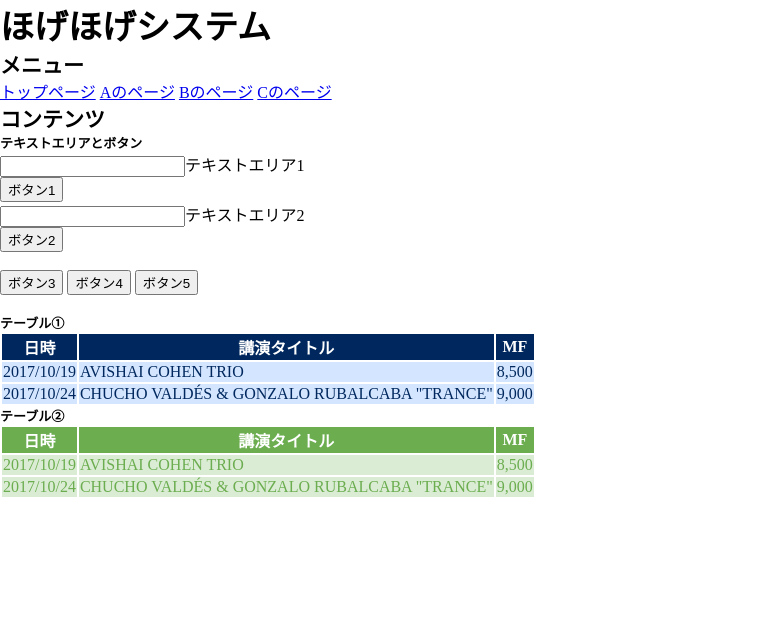
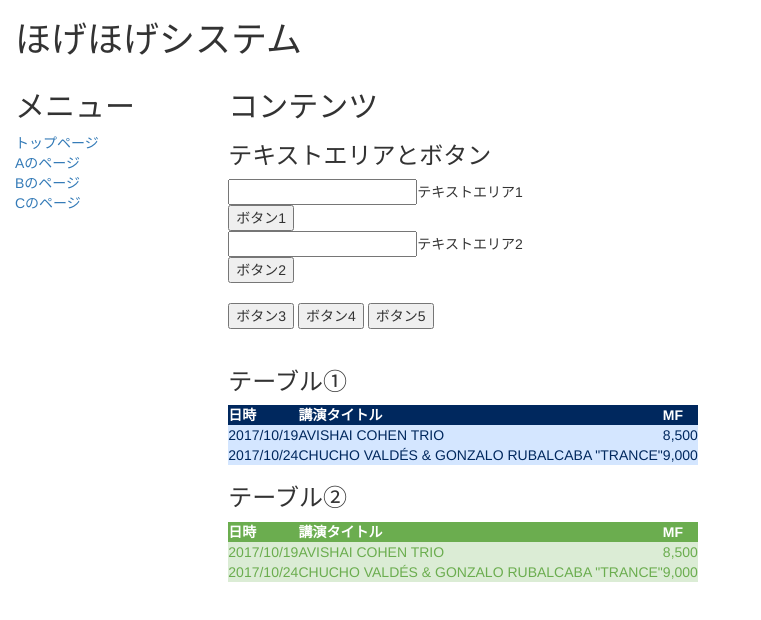
Before and after one commit to yuki-imada/sample-prj, a website: page index.html in a window 1280 px wide. Shown: the whole page, without its empty margins (0-761 px from the left). Drawn offline with nearby package versions, Linux system fonts and the light colour scheme.

Commit message:
課題"Bootstrapの利用"について、"index.html"にグリッドシステムを適用しました。

```diff
--- a/index.html
+++ b/index.html
@@ -6,25 +6,37 @@
   <meta charset="utf-8">
   <meta name="viewport" content="width=device-width, initial-scale=1">
   <link rel="stylesheet" href="./style.css">
+  <link href="./node_modules/bootstrap/dist/css/bootstrap.min.css" rel="stylesheet">
   <script src="./btn3.js"></script>
   <script src="./btn4.js"></script>
   <script src="./btn5.js"></script>
 </head>
 
 <body>
+  <div class="container-fluid">
+    <div class="row">
       <div id="head">
+        <div class="col-sm-12">
           <h1>ほげほげシステム</h1>
         </div>
+      </div>
+    </div>
 
+    <div class="row">
       <div id="menu">
+        <div class="col-md-2">
           <h2>メニュー</h2>
-    <a href="/">トップページ</a>
-    <a href="a.html">Aのページ</a>
-    <a href="b.html">Bのページ</a>
-    <a href="c.html">Cのページ</a>
+            <div class="row">
+              <div class="col-md-12 col-sm-2"><a href="/">トップページ</a></div>
+              <div class="col-md-12 col-sm-2"><a href="a.html">Aのページ</a></div>
+              <div class="col-md-12 col-sm-2"><a href="b.html">Bのページ</a></div>
+              <div class="col-md-12 col-sm-2"><a href="c.html">Cのページ</a></div>
+            </div>
+          </div>
         </div>
 
       <div id="contents">
+        <div class="col-sm-10">
           <div id="input_area">
             <h2>コンテンツ</h2>
             <h3>テキストエリアとボタン</h3>
@@ -91,7 +103,9 @@
               </tbody>
             </table>
           </div>
-
+        </div>
+      </div>
+    </div>
   </div>
 </body>
 </html>
```
Lines whose indentation alone changed are shown as unchanged.
